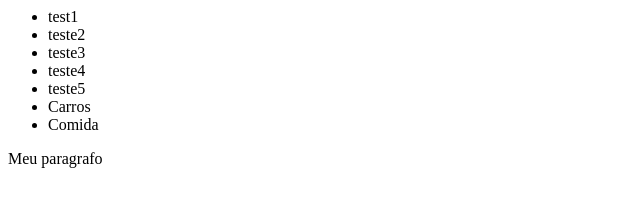
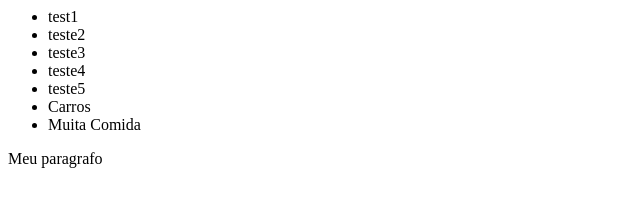
Before and after one commit to Rithie/Git-minicurso, a plain HTML site: page index.html in a window 1280 px wide. Shown: the full height of the page, 0-640 px from the left. Drawn offline with Linux system fonts and the light colour scheme.

Commit message:
adicionei mais coisas

```diff
--- a/index.html
+++ b/index.html
@@ -10,7 +10,7 @@
             <li>teste4</li>
             <li>teste5</li>
             <li>Carros</li>
-            <li>Comida</li>
+            <li>Muita Comida </li>
         </ul>
         <p>Meu paragrafo</p>
     </body>
```
